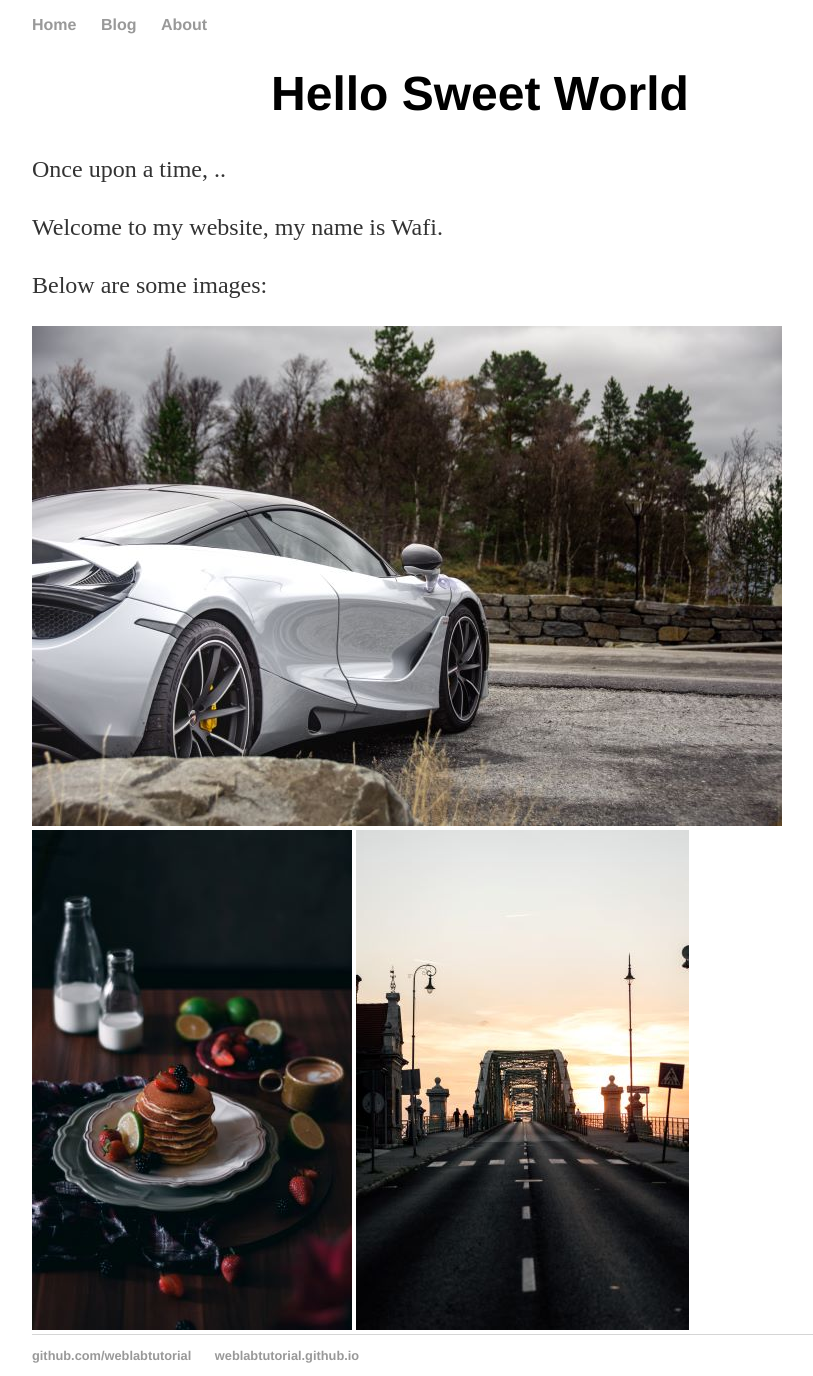
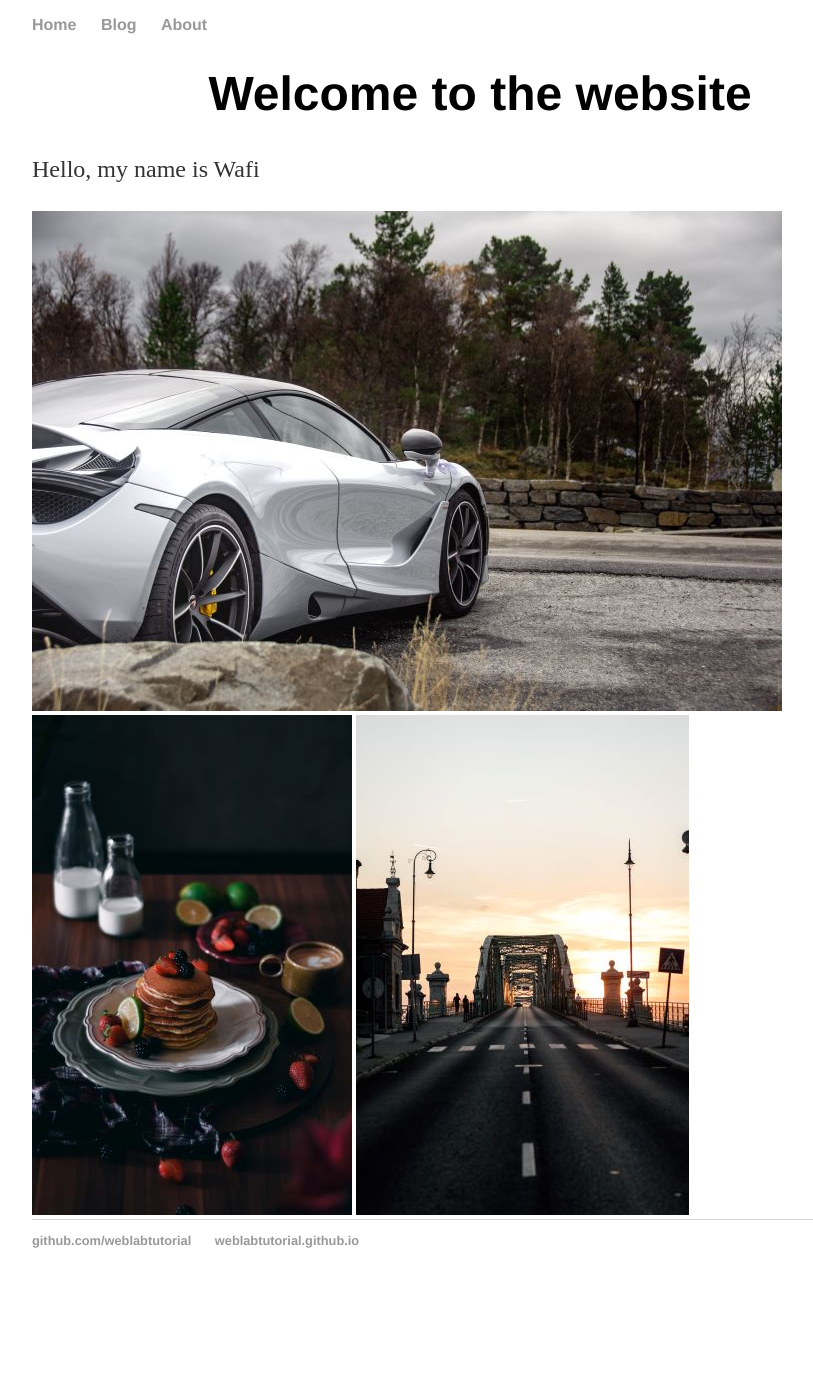
Before and after one commit to Wafi-Mohammed/Wafi-Mohammed.github.io, a Jekyll site: the page built from index.html, in a window 1280 px wide. Shown: the whole page, without its empty margins (160-973 px from the left). Built offline with Jekyll 4.4.1, drawn with Linux system fonts in a browser that asks for light colours; after the commit the page ends 1261 px from its top, so only the background shows below that.

Commit message:
Update index.html

```diff
--- a/index.html
+++ b/index.html
@@ -3,10 +3,8 @@ layout: default
 title: Web Programming
 ---
 <div class ="blurb">
-  <h1>Hello Sweet World</h1>
-  <p>Once upon a time, ..</p>
-  <p>Welcome to my website, my name is Wafi.</p>
-         <p>Below are some images: </p>
+  <h1>Welcome to the website</h1>
+  <p>Hello, my name is Wafi</p>
          <img src="Images/1.jpg" alt="Car">
          <img src="Images/2.jpg" alt="Bridge">
          <img src="Images/3.jpg" alt="Breakfast">
```
